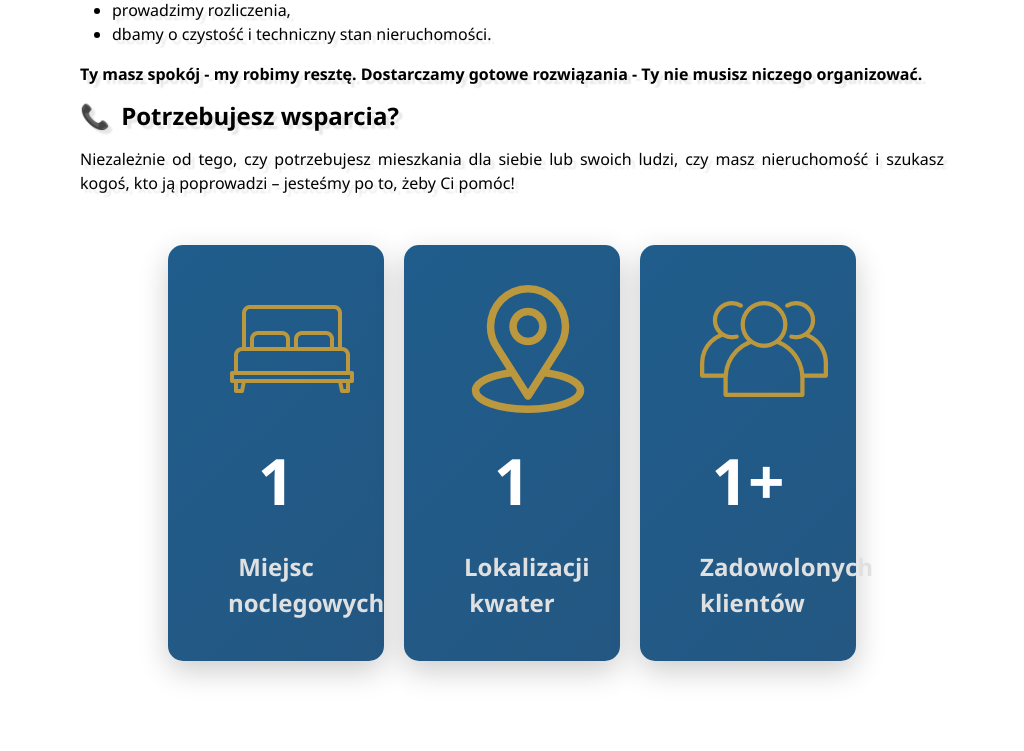
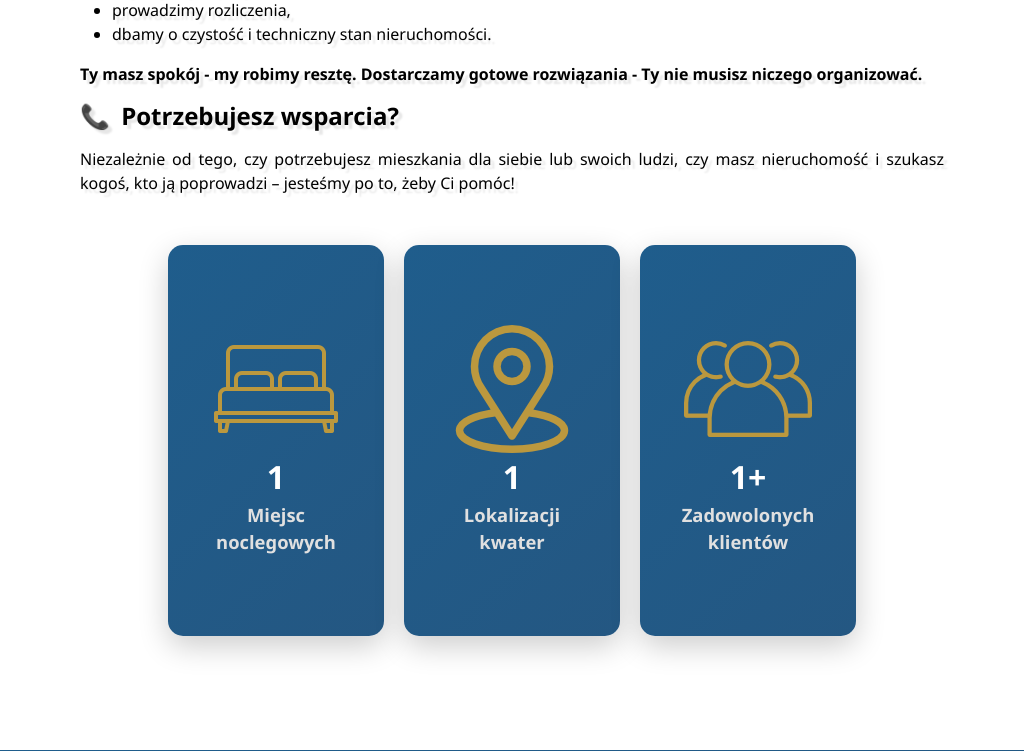
Before and after one commit to mykasero/Karpackie-Kwatery-Locator, a Django app: page / in a window 1024 px wide. Shown: the part 2228-2979 px from the top of the page. Run offline with Django 5.2, Linux system fonts and the light colour scheme; data that the repository does not hold is empty; parts of the project's set-up code (start-up, migrations or seed data) failed here and were passed over; some libraries are stand-ins or nearby versions.

Commit message:
minor style fix for counters in specific resolution

```diff
--- a/templates/core/home.html
+++ b/templates/core/home.html
@@ -39,11 +39,12 @@
         .counter-container {
             text-align: center;
             background: linear-gradient(135deg, rgba(31,93,140,1), rgba(36,87,130,1));
-            padding: 40px 60px;
+            padding: 80px 60px;
             border-radius: 15px;
             box-shadow: 0 10px 30px rgba(0, 0, 0, 0.2);
             color: white;
             max-width: 25%;
+            margin: 0 20px;
         }
 
         .counter {
@@ -63,6 +64,32 @@
 
         .p_light_weight{
 
+        }
+        @media (min-width:1200px)
+        and (max-width:1399px){
+            .counter-label {
+                font-size: 1.2rem; /* Smaller font size for labels */
+            }
+        }
+        @media (min-width:993px)
+        and (max-width:1199px){
+            .homepage-image{
+                width:250px;
+            }
+            .counter-container {
+                padding: 80px 40px; /* Reduce padding for smaller screens */
+                max-width: 25%;
+                margin: 0 10px;
+            }
+
+            .counter {
+                font-size: 2rem; /* Smaller font size for counters */
+                margin: 0 0;
+            }
+
+            .counter-label {
+                font-size: 1.15rem; /* Smaller font size for labels */
+            }
         }
 
         @media (min-width:700px)
@@ -85,7 +112,8 @@
                 font-size: 1rem; /* Smaller font size for labels */
             }
         }
-        @media (max-width: 700px) {
+
+        @media (max-width: 768px) {
             .homepage-image{
                 width:200px;
             }
@@ -122,6 +150,15 @@
             filter:brightness(100%);
         }
     </style>
+{% if request.LANGUAGE_CODE == 'en' %}
+    <style type="text/css">
+        @media (min-width:993px)
+            and (max-width:992px){
+
+            }
+    </style>
+{% endif %}
+
 {% endblock %}
 {% block content %}
     <!-- Masthead-->
@@ -234,7 +271,7 @@
                     <div class="counter" id="appartments_counter">0 +</div>
                     <div class="counter-label">{% trans "Miejsc noclegowych" %}</div>
                 </div>
-                <div class="counter-container" style="margin: 0 20px;">
+                <div class="counter-container">
                     <div><img src='{% static "images/stats_map.png" %}'></div>
                     <div class="counter" id="locations_counter">0+</div>
                     <div class="counter-label">{% trans "Lokalizacji kwater" %}</div>
```
